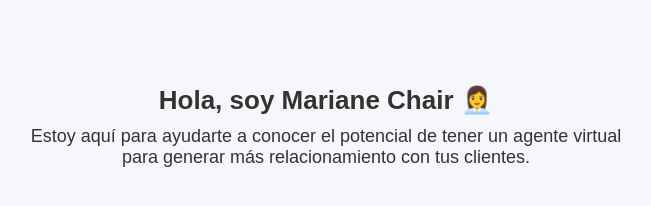
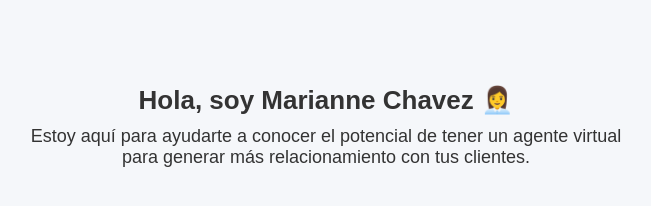
Before and after one commit to luchoglozano/Mariane-Retak, a plain HTML site: page index.html in a window 1280 px wide. Shown: the whole page, without its empty margins (314-965 px from the left). Drawn offline with Linux system fonts and the light colour scheme.

Commit message:
Update index.html

```diff
--- a/index.html
+++ b/index.html
@@ -23,7 +23,7 @@
   </style>
 </head>
 <body>
-  <h1>Hola, soy Mariane Chair 👩‍💼</h1>
+  <h1>Hola, soy Marianne Chavez 👩‍💼</h1>
   <p>Estoy aquí para ayudarte a conocer el potencial de tener un agente virtual para generar más relacionamiento con tus clientes.</p>
 
   <!-- Script embebido de HeyGen -->
```
